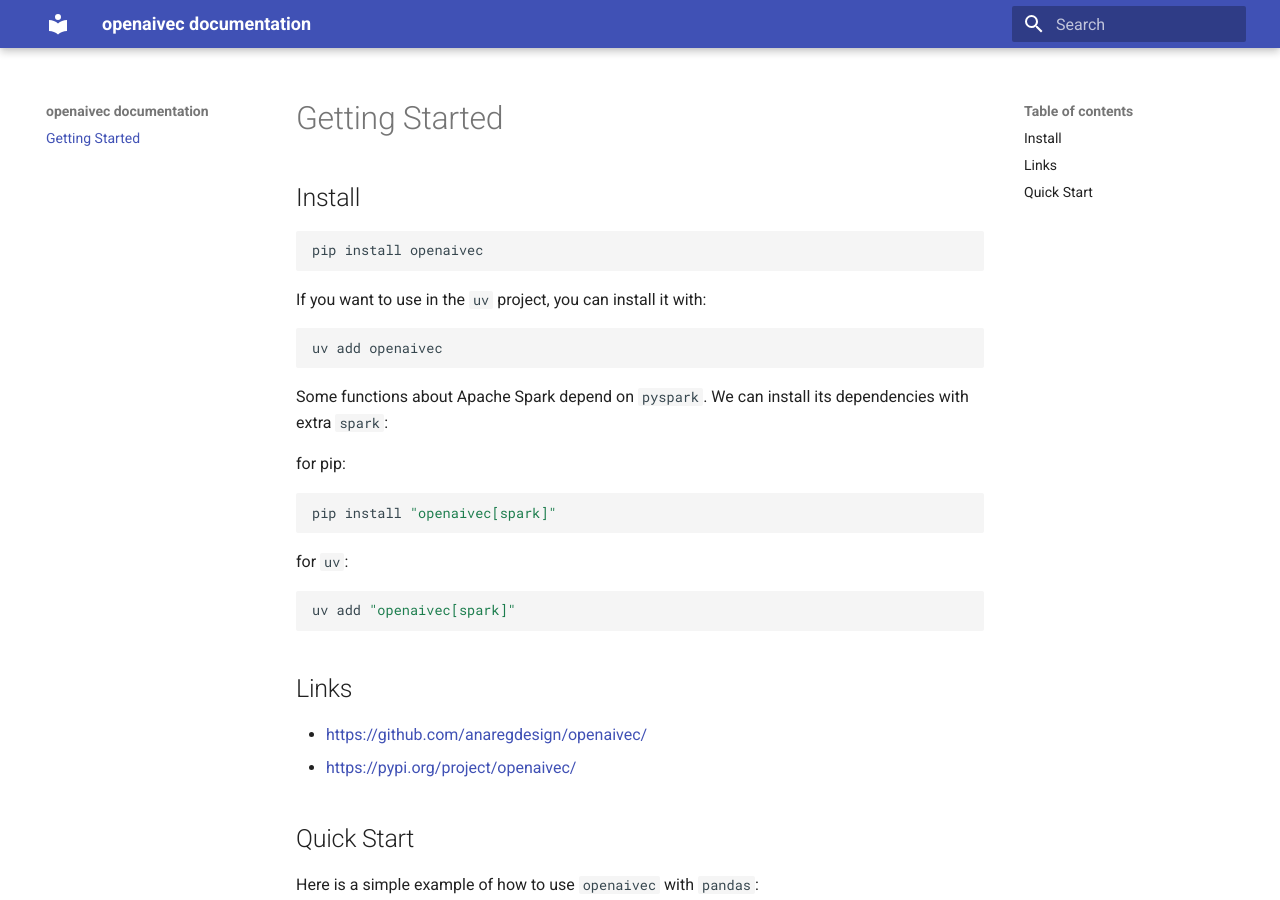
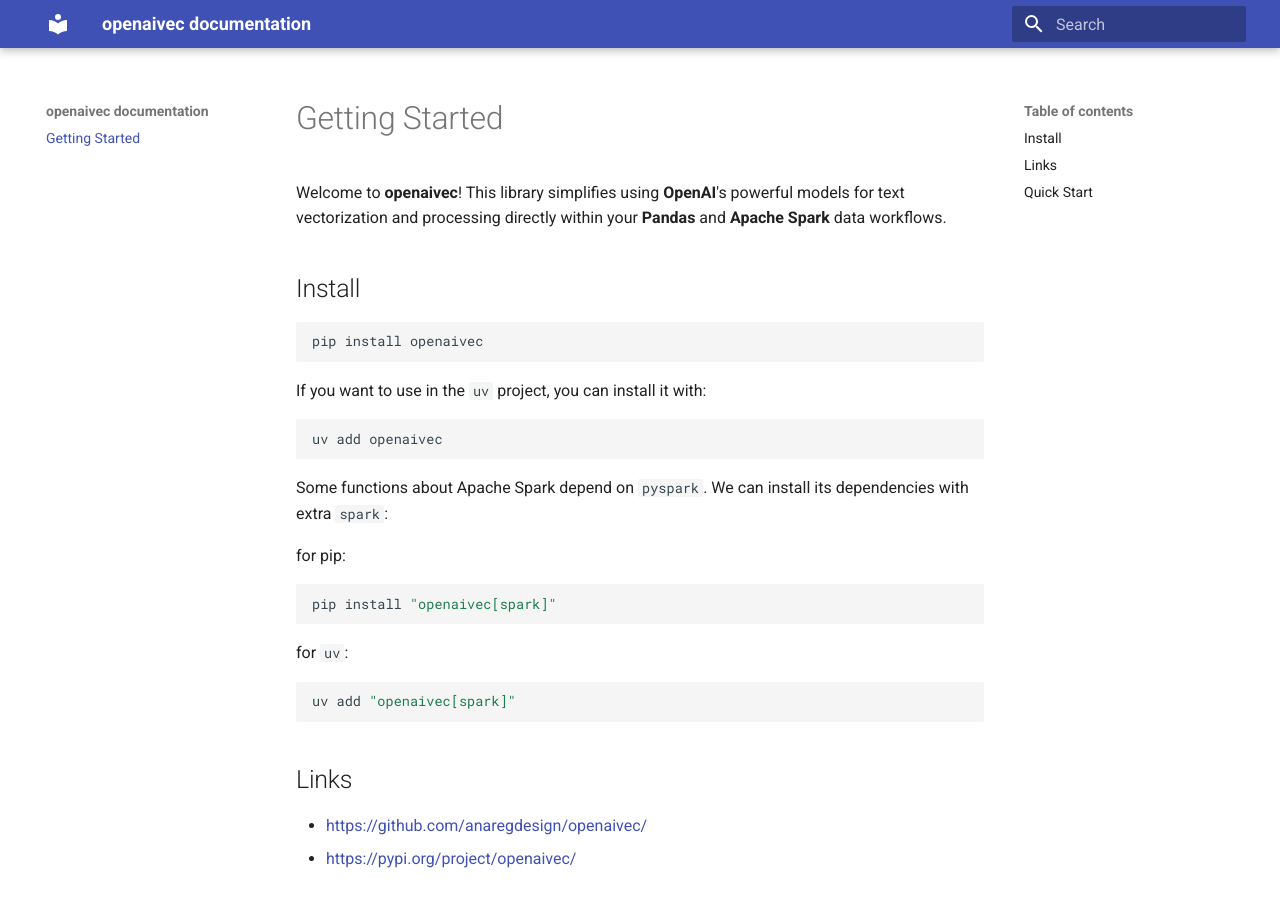
Before and after one commit to anaregdesign/openaivec, an MkDocs documentation site: the page built from docs/index.md, in a window 1280 px wide and 900 px high. Built offline with MkDocs 1.6.1 and Material for MkDocs 9.7.7, drawn with Linux system fonts in a browser that asks for light colours.

Commit message:
fix: seo

````diff
--- a/docs/index.md
+++ b/docs/index.md
@@ -1,4 +1,6 @@
 # Getting Started
+
+Welcome to **openaivec**! This library simplifies using **OpenAI**'s powerful models for text vectorization and processing directly within your **Pandas** and **Apache Spark** data workflows.
 
 ## Install
 ```bash
--- a/mkdocs.yml
+++ b/mkdocs.yml
@@ -1,5 +1,7 @@
 site_name: openaivec documentation
-site_url: https://anaregdesign.github.io/openaivec/
+site_url: https://openaivec.anareg.design
+site_description: Library for processing data using OpenAI, compatible with Pandas and Spark DataFrames.
+keywords: Python, OpenAI, Pandas, Apache Spark, vectorization, embeddings, NLP
 theme:
   name: material
 
````
Also changed, not shown: README.md (+2 -0 lines).
